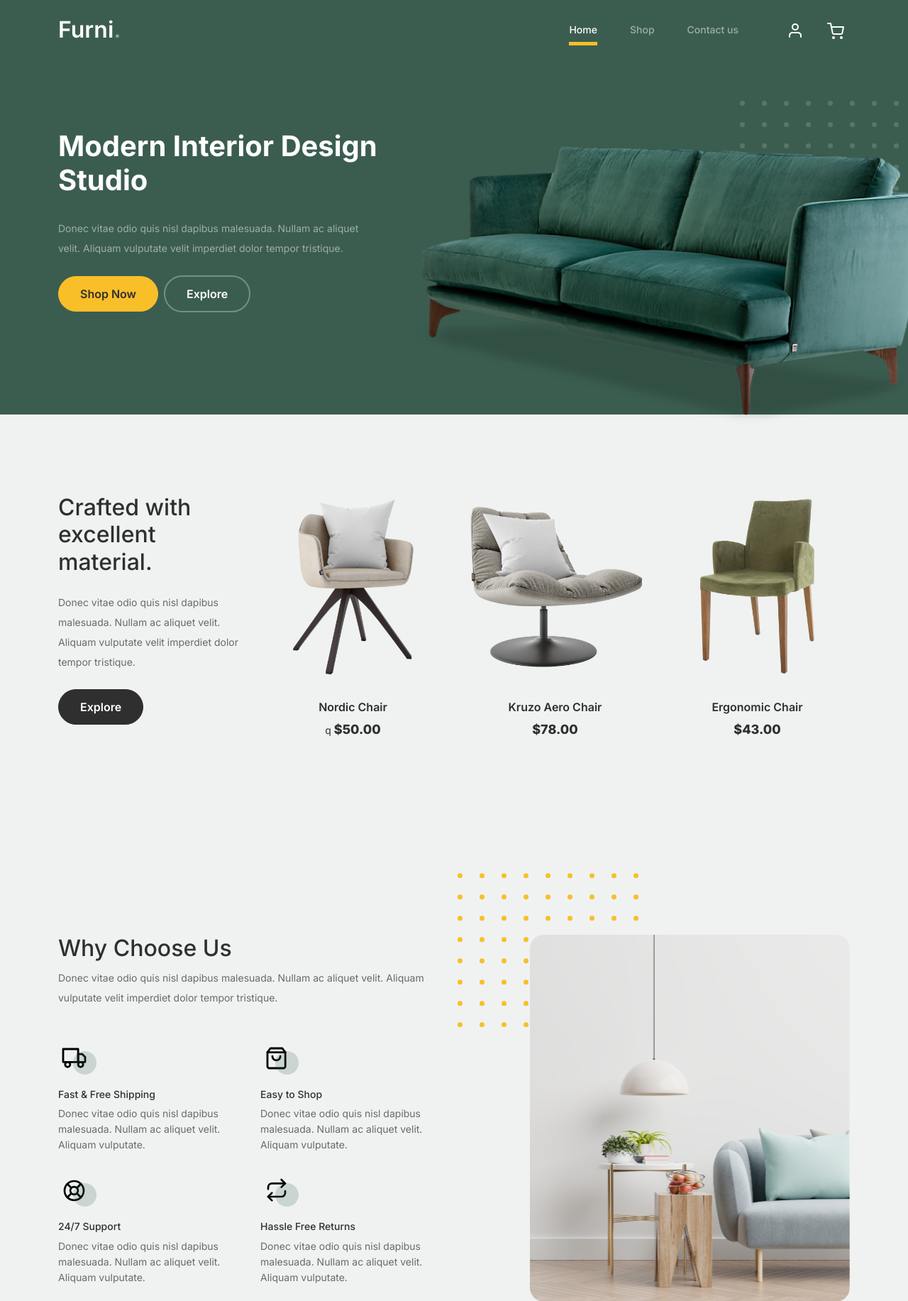
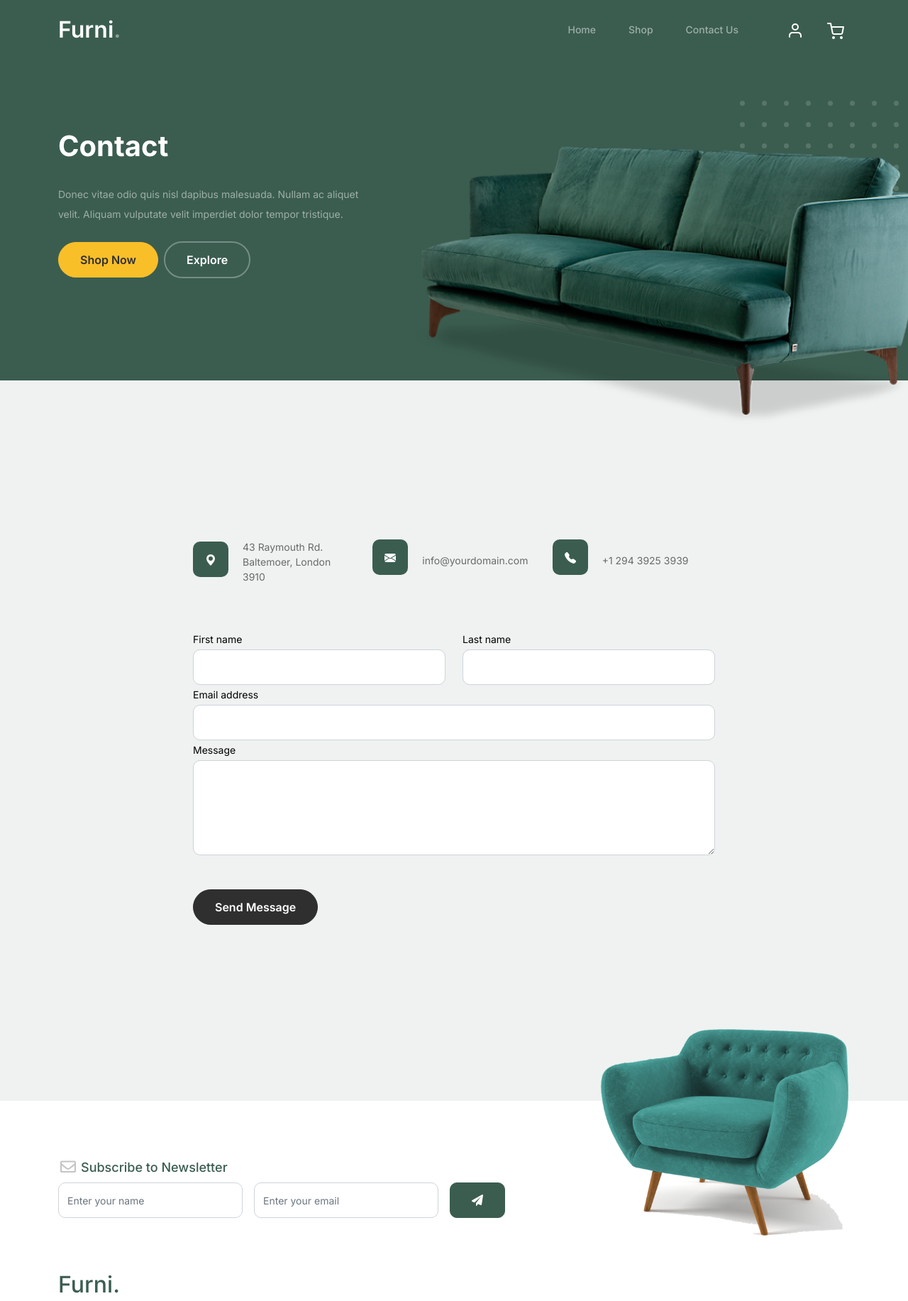
Before and after one commit to Sulkonean/php, a PHP site: page /index.php?p=contact in a window 1280 px wide; the page is wider, and only the part inside the window is pictured. Shown: the top 1833 px of that part at 71% size. Run offline with PHP 8.4, Linux system fonts and the light colour scheme.

Commit message:
Updated files with latest changes

```diff
--- a/contact.php
+++ b/contact.php
@@ -0,0 +1,121 @@
+<div class="hero">
+		<div class="container">
+			<div class="row justify-content-between">
+				<div class="col-lg-5">
+					<div class="intro-excerpt">
+						<h1>Contact</h1>
+						<p class="mb-4">Donec vitae odio quis nisl dapibus malesuada. Nullam ac aliquet velit. Aliquam
+							vulputate velit imperdiet dolor tempor tristique.</p>
+						<p><a href="" class="btn btn-secondary me-2">Shop Now</a><a href="#"
+								class="btn btn-white-outline">Explore</a></p>
+					</div>
+				</div>
+				<div class="col-lg-7">
+					<div class="hero-img-wrap">
+						<img src="images/couch.png" class="img-fluid">
+					</div>
+				</div>
+			</div>
+		</div>
+	</div>
+<div class="product-section">
+
+<div class="untree_co-section">
+		<div class="container">
+
+			<div class="block">
+				<div class="row justify-content-center">
+
+
+					<div class="col-md-8 col-lg-8 pb-4">
+
+
+						<div class="row mb-5">
+							<div class="col-lg-4">
+								<div class="service no-shadow align-items-center link horizontal d-flex active"
+									data-aos="fade-left" data-aos-delay="0">
+									<div class="service-icon color-1 mb-4">
+										<svg xmlns="http://www.w3.org/2000/svg" width="16" height="16"
+											fill="currentColor" class="bi bi-geo-alt-fill" viewBox="0 0 16 16">
+											<path
+												d="M8 16s6-5.686 6-10A6 6 0 0 0 2 6c0 4.314 6 10 6 10zm0-7a3 3 0 1 1 0-6 3 3 0 0 1 0 6z" />
+										</svg>
+									</div> <!-- /.icon -->
+									<div class="service-contents">
+										<p>43 Raymouth Rd. Baltemoer, London 3910</p>
+									</div> <!-- /.service-contents-->
+								</div> <!-- /.service -->
+							</div>
+
+							<div class="col-lg-4">
+								<div class="service no-shadow align-items-center link horizontal d-flex active"
+									data-aos="fade-left" data-aos-delay="0">
+									<div class="service-icon color-1 mb-4">
+										<svg xmlns="http://www.w3.org/2000/svg" width="16" height="16"
+											fill="currentColor" class="bi bi-envelope-fill" viewBox="0 0 16 16">
+											<path
+												d="M.05 3.555A2 2 0 0 1 2 2h12a2 2 0 0 1 1.95 1.555L8 8.414.05 3.555zM0 4.697v7.104l5.803-3.558L0 4.697zM6.761 8.83l-6.57 4.027A2 2 0 0 0 2 14h12a2 2 0 0 0 1.808-1.144l-6.57-4.027L8 9.586l-1.239-.757zm3.436-.586L16 11.801V4.697l-5.803 3.546z" />
+										</svg>
+									</div> <!-- /.icon -->
+									<div class="service-contents">
+										<p>info@yourdomain.com</p>
+									</div> <!-- /.service-contents-->
+								</div> <!-- /.service -->
+							</div>
+
+							<div class="col-lg-4">
+								<div class="service no-shadow align-items-center link horizontal d-flex active"
+									data-aos="fade-left" data-aos-delay="0">
+									<div class="service-icon color-1 mb-4">
+										<svg xmlns="http://www.w3.org/2000/svg" width="16" height="16"
+											fill="currentColor" class="bi bi-telephone-fill" viewBox="0 0 16 16">
+											<path fill-rule="evenodd"
+												d="M1.885.511a1.745 1.745 0 0 1 2.61.163L6.29 2.98c.329.423.445.974.315 1.494l-.547 2.19a.678.678 0 0 0 .178.643l2.457 2.457a.678.678 0 0 0 .644.178l2.189-.547a1.745 1.745 0 0 1 1.494.315l2.306 1.794c.829.645.905 1.87.163 2.611l-1.034 1.034c-.74.74-1.846 1.065-2.877.702a18.634 18.634 0 0 1-7.01-4.42 18.634 18.634 0 0 1-4.42-7.009c-.362-1.03-.037-2.137.703-2.877L1.885.511z" />
+										</svg>
+									</div> <!-- /.icon -->
+									<div class="service-contents">
+										<p>+1 294 3925 3939</p>
+									</div> <!-- /.service-contents-->
+								</div> <!-- /.service -->
+							</div>
+						</div>
+
+						<form>
+							<div class="row">
+								<div class="col-6">
+									<div class="form-group">
+										<label class="text-black" for="fname">First name</label>
+										<input type="text" class="form-control" id="fname">
+									</div>
+								</div>
+								<div class="col-6">
+									<div class="form-group">
+										<label class="text-black" for="lname">Last name</label>
+										<input type="text" class="form-control" id="lname">
+									</div>
+								</div>
+							</div>
+							<div class="form-group">
+								<label class="text-black" for="email">Email address</label>
+								<input type="email" class="form-control" id="email">
+							</div>
+
+							<div class="form-group mb-5">
+								<label class="text-black" for="message">Message</label>
+								<textarea name="" class="form-control" id="message" cols="30" rows="5"></textarea>
+							</div>
+
+							<button type="submit" class="btn btn-primary-hover-outline">Send Message</button>
+						</form>
+
+					</div>
+
+				</div>
+
+			</div>
+
+		</div>
+
+
+	</div>
+</div>
--- a/home.php
+++ b/home.php
@@ -15,7 +15,7 @@
 				<a class="product-item" href="cart.html">
 					<img src="images/product-1.png" class="img-fluid product-thumbnail">
 					<h3 class="product-title">Nordic Chair</h3>
-					q		<strong class="product-price">$50.00</strong>
+					q <strong class="product-price">$50.00</strong>
 
 					<span class="icon-cross">
 						<img src="images/cross.svg" class="img-fluid">
--- a/include/header.php
+++ b/include/header.php
@@ -1,4 +1,4 @@
-<nav class="custom-navbar navbar navbar navbar-expand-md navbar-dark bg-dark" arial-label="Furni navigation bar">
+<!-- <nav class="custom-navbar navbar navbar navbar-expand-md navbar-dark bg-dark" arial-label="Furni navigation bar">
 
 <div class="container">
     <a class="navbar-brand" href="index.html">Furni<span>.</span></a>
@@ -13,14 +13,47 @@
                 <a class="nav-link" href="index.php">Home</a>
             </li>
             <li><a class="nav-link" href="index.php?p=shop">Shop</a></li>
-            <li><a class="nav-link" href="contact.php?p=contact">Contact us</a></li>
+            <li><a class="nav-link" href="index.php?p=contact">Contact us</a></li>
         </ul>
 
-        <ul class="custom-navbar-cta navbar-nav mb-2 mb-md-0 ms-5">
+        <ul class="custom-navbar-c ta navbar-nav mb-2 mb-md-0 ms-5">
             <li><a class="nav-link" href="#"><img src="images/user.svg"></a></li>
             <li><a class="nav-link" href="cart.html"><img src="images/cart.svg"></a></li>
         </ul>
     </div>
 </div>
 
+</nav> -->
+<nav class="custom-navbar navbar navbar-expand-md navbar-dark bg-dark" aria-label="Furni navigation bar">
+
+    <div class="container">
+        <a class="navbar-brand" href="index.php">Furni<span>.</span></a>
+
+        <button class="navbar-toggler" type="button" data-bs-toggle="collapse" data-bs-target="#navbarsFurni" aria-controls="navbarsFurni" aria-expanded="false" aria-label="Toggle navigation">
+            <span class="navbar-toggler-icon"></span>
+        </button>
+
+        <div class="collapse navbar-collapse" id="navbarsFurni">
+            <ul class="custom-navbar-nav navbar-nav ms-auto mb-2 mb-md-0">
+                <?php
+                    $p = isset($_GET['p']) ? $_GET['p'] : 'home';
+                ?>
+                <li class="nav-item">
+                    <a class="nav-link <?= ($p == 'home') ? 'active' : '' ?>" href="index.php">Home</a>
+                </li>
+                <li class="nav-item">
+                    <a class="nav-link <?= ($p == 'shop') ? 'active' : '' ?>" href="index.php?p=shop">Shop</a>
+                </li>
+                <li class="nav-item">
+                    <a class="nav-link <?= ($p == 'contact') ? 'active' : '' ?>" href="index.php?p=contact">Contact Us</a>
+                </li>
+            </ul>
+
+            <ul class="custom-navbar-cta navbar-nav mb-2 mb-md-0 ms-5">
+                <li><a class="nav-link" href="#"><img src="images/user.svg" alt="User"></a></li>
+                <li><a class="nav-link" href="cart.html"><img src="images/cart.svg" alt="Cart"></a></li>
+            </ul>
+        </div>
+    </div>
+
 </nav>
--- a/index.php
+++ b/index.php
@@ -1,53 +1,85 @@
+<?php
+    $page = "home.php";
+    $p = "home";
+	$hero = true;
+	$choseus = true;
+	$help = true;
+	$pupular = true;
+	$testnimonimal = true;
+	$recentblog = true;
+
+
+    if (isset($_GET['p'])) {
+        $p = $_GET['p']; // Assign the GET parameter to $p
+
+        switch ($p) {
+            case "shop":
+                $page = "shop.php";
+				$hero = false;
+                $choseus = false;
+				$help = false;
+				$pupular = false;
+				$testnimonimal = false;
+				$recentblog = false;
+                break;
+            case "contact":
+                $page = "contact.php";
+				$hero = false;
+				$choseus = false;
+				$help = false;
+				$pupular = false;
+				$testnimonimal = false;
+				$recentblog = false;
+                break;
+            default:
+                $page = "home.php"; // Fallback to home if an unknown value is passed
+        }
+    }
+?>
 
 <!doctype html>
 <html lang="en">
 
-	<?php include "include/head.php" ?>
+    <?php include "include/head.php"; ?>
     <body>
 
         <!-- Start Header/Navigation -->
-		<?php include "include/header.php" ?>
+        <?php include "include/header.php"; ?>
         <!-- End Header/Navigation -->
 
         <!-- Start Hero Section -->
-		<?php include "include/hero.php" ?>
-
+        <?php if($hero) include "include/hero.php"; ?>
         <!-- End Hero Section -->
 
         <!-- Start Product Section -->
-		<?php include "home.php" ?>
-
+        <?php include "$page"; ?>
         <!-- End Product Section -->
 
         <!-- Start Why Choose Us Section -->
-
-		<?php include "include/choseus.php" ?>
+        <?php if($choseus) include "include/choseus.php"; ?>
         <!-- End Why Choose Us Section -->
 
         <!-- Start We Help Section -->
-		<?php include "include/help.php" ?>
+        <?php if($help) include "include/help.php"; ?>
         <!-- End We Help Section -->
 
         <!-- Start Popular Product -->
-
-		<?php include "include/popular.php" ?>
+        <?php if($pupular) include "include/popular.php"; ?>
         <!-- End Popular Product -->
 
         <!-- Start Testimonial Slider -->
-
-		<?php include "include/testimonimal.php" ?>
-
+        <?php if($testnimonimal) include "include/testimonimal.php"; ?>
         <!-- End Testimonial Slider -->
 
         <!-- Start Blog Section -->
-		<?php include "include/recentblog.php" ?>
+        <?php if ($recentblog) include "include/recentblog.php"; ?>
         <!-- End Blog Section -->
 
         <!-- Start Footer Section -->
+        <?php include "include/footer.php"; ?>
+        <!-- End Footer Section -->
 
-		<?php include "include/footer.php" ?>
-		<!-- End Footer Section -->
-		 <?php include "include/script.php" ?>
+        <?php include "include/script.php"; ?>
     </body>
 
 </html>
```
Also changed, not shown: shop.php (+136 -0 lines), 1 other file. Lines whose indentation alone changed are shown as unchanged.
